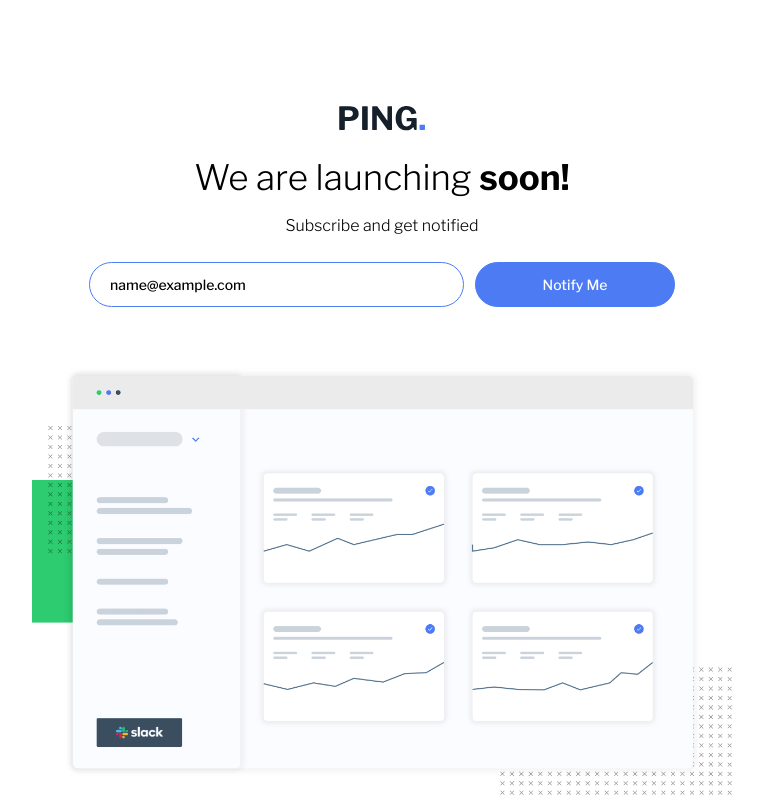
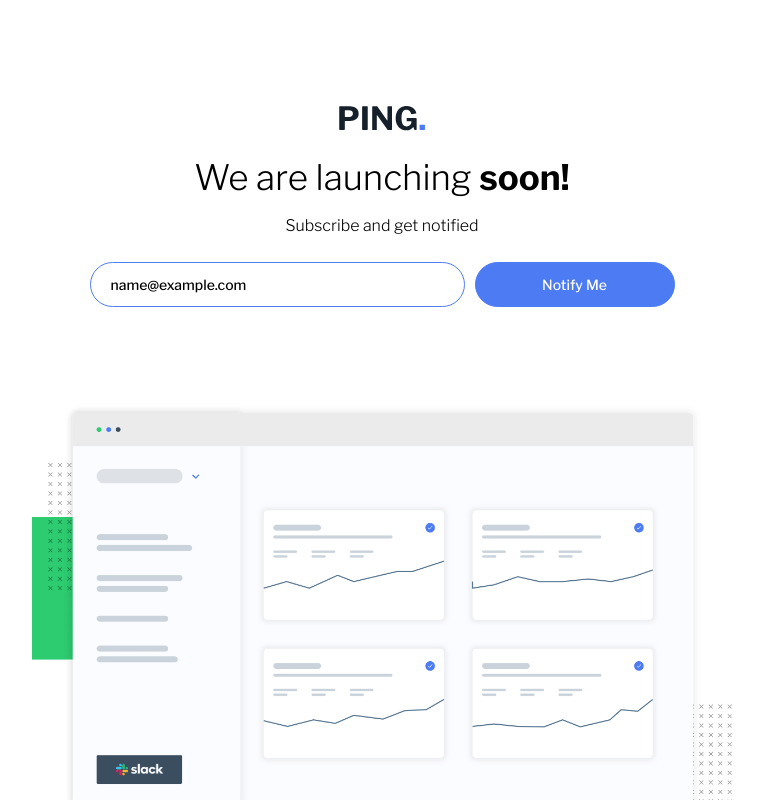
Before and after one commit to adimidania/ping-coming-soon-page, a plain HTML site: page index.html in a window 1280 px wide. Both pictures are taken after typing "name@example.com" into the empty fields and a click on the button "Notify Me". Shown: the top 800 px of the page, without its empty margins (258-1021 px from the left). Drawn offline with nearby package versions, Linux system fonts and the light colour scheme.

Commit message:
display > visibility

```diff
--- a/index.html
+++ b/index.html
@@ -36,11 +36,11 @@
       <h1>We are launching <b>soon!</b></h1>
       <p>Subscribe and get notified</p>
       <form>
-        <div class="input-wrapper">
+        <div class="form-wrapper">
           <input type="text" placeholder="Your email address..." />
-          <p class="warning-text">Please provide a valid email.</p>
+          <button>Notify Me</button>
         </div>
-        <button>Notify Me</button>
+        <p class="warning-text">Please provide a valid email.</p>
       </form>
     </div>
     <div class="illustration-wrapper">
--- a/script.js
+++ b/script.js
@@ -15,10 +15,10 @@ function submitEmail(e) {
   e.preventDefault();
   const userInput = input.value;
   if (!ValidateEmail(userInput)) {
-    warningText.style.display = "block";
+    warningText.style.visibility = "visible";
     input.classList.add("input-non-valid");
   } else {
-    warningText.style.display = "none";
+    warningText.style.visibility = "hidden";
     input.classList.remove("input-non-valid");
   }
 }
--- a/style.css
+++ b/style.css
@@ -54,9 +54,17 @@ form {
     flex-direction: column;
     align-items: center;
     justify-content: center;
-    gap:11px;
+    gap:5px;
     margin: 10px 0;
     width:100%;
+}
+
+.form-wrapper {
+    display: flex;
+    flex-direction: column;
+    align-items: center;
+    justify-content: center;
+    gap: 10px;
 }
 
 input, button {
@@ -79,6 +87,12 @@ button {
     background-color: #4C7BF3;
     border: 1px solid #4C7BF3;
     color:white;
+    transition: 0.5s ease-out;
+}
+
+button:hover {
+    background-color: #7696e9;
+    border: 1px solid #7696e9;
 }
 
 input::placeholder {
@@ -88,7 +102,7 @@ input::placeholder {
 .warning-text {
     font-size: 13px;
     color: rgb(225, 61, 61);
-    display: none;
+    visibility: hidden;
 }
 
 .footer {
@@ -112,7 +126,7 @@ input::placeholder {
     border-radius: 50%;
     border: 1px solid gainsboro;
     cursor: pointer;
-    transition: 0.5s;
+    transition: 0.3s;
 }
 
 .fa-brands:hover {
@@ -125,10 +139,6 @@ input::placeholder {
     margin: 10px 0;
     font-weight: 380;
     font-size: 14px;
-}
-
-button:hover {
-    opacity: 0.9;
 }
 
 @media screen and (min-width:900px) {
@@ -150,8 +160,10 @@ button:hover {
 
     form {
         margin: 20px 0;
+    }
+
+    .form-wrapper {
         flex-direction: row;
-        align-items: flex-start;
     }
 
     input {
@@ -168,4 +180,9 @@ button:hover {
         font-size: 14px;
         cursor: pointer;
     }
+
+    .warning-text {
+        margin-top: 5px;
+        font-size: 14.5px;
+    }
 }
```
